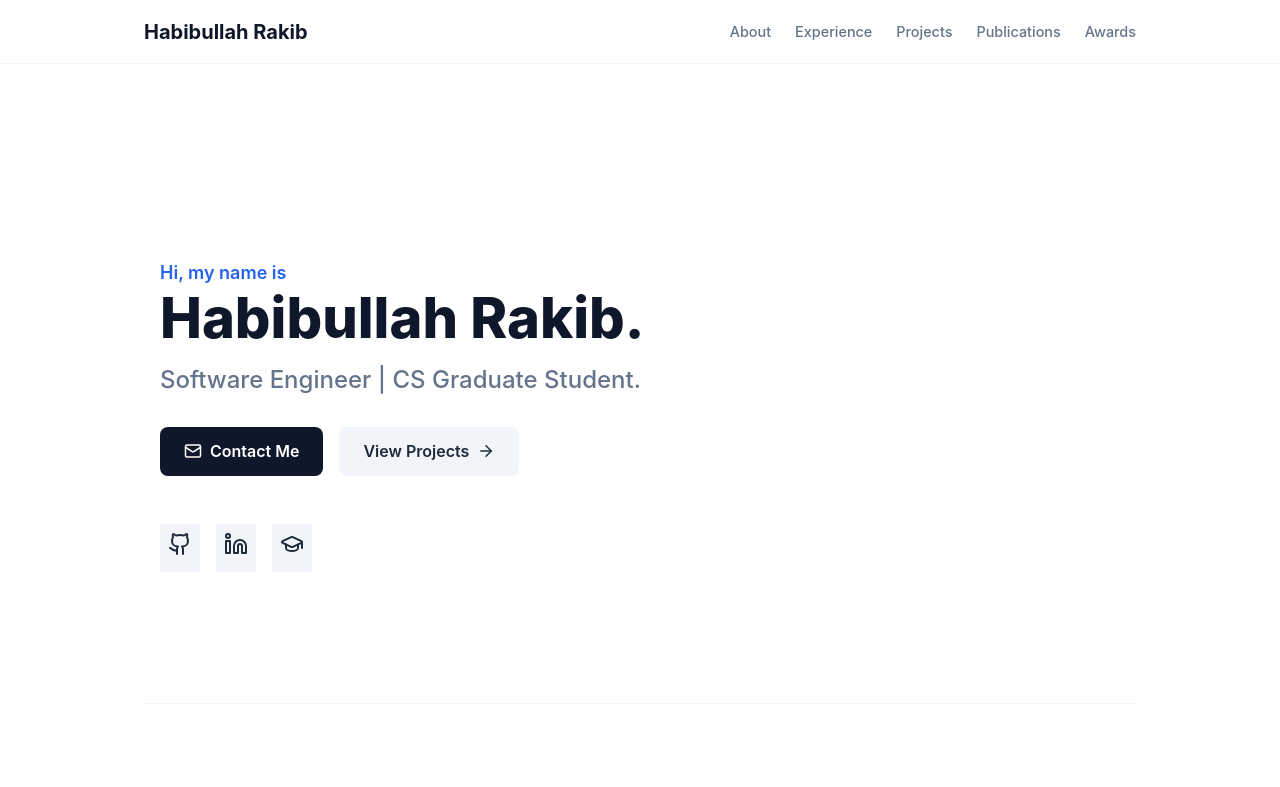
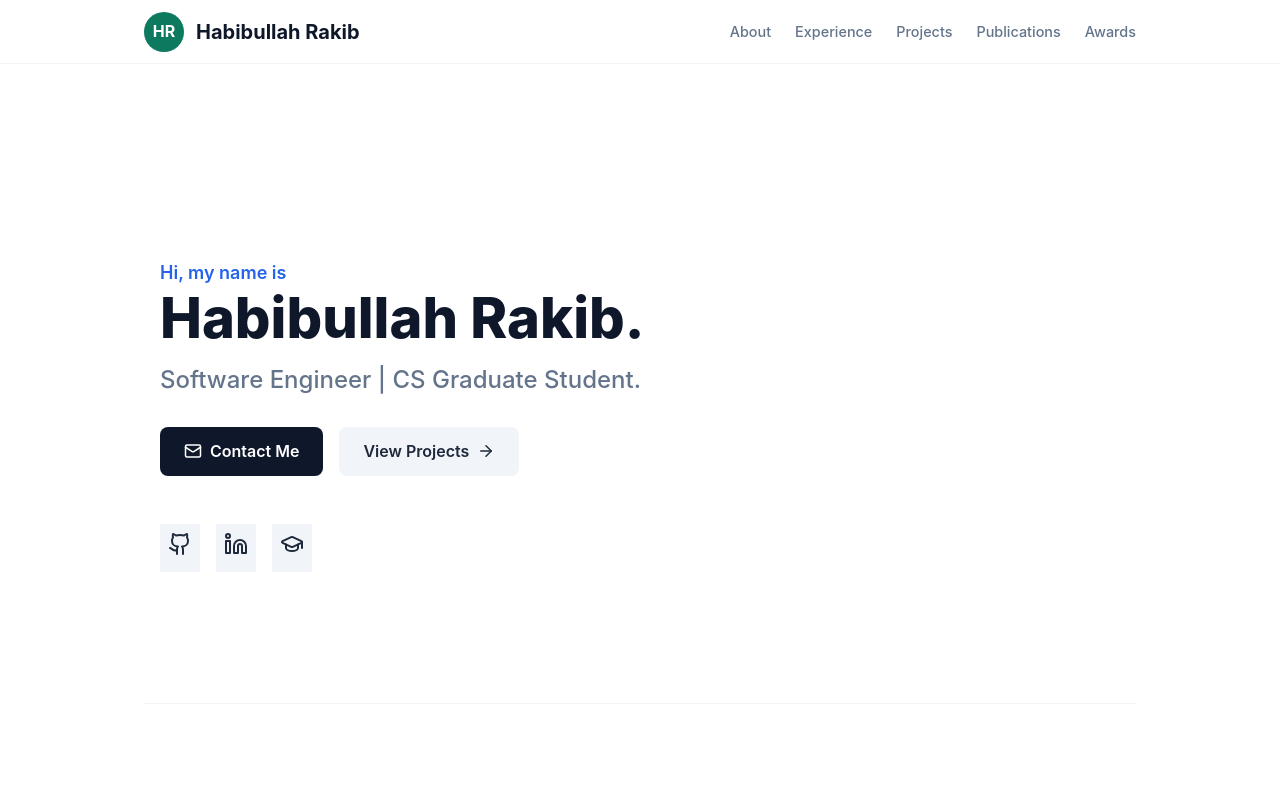
Before and after one commit to mhhrakib/mhhrakib.github.io, a Next.js app: page / in a window 1280 px wide. Shown: the top 787 px of the page. Built offline with nearby package versions, Linux system fonts and the light colour scheme.

Commit message:
style: fix contact button hover and add header avatar

```diff
--- a/src/components/Header.module.css
+++ b/src/components/Header.module.css
@@ -27,6 +27,24 @@
     font-size: 1.25rem;
     color: var(--primary);
     text-decoration: none;
+    display: flex;
+    align-items: center;
+    gap: 0.75rem;
+}
+
+.initialsAvatar {
+    width: 2.5rem;
+    height: 2.5rem;
+    background-color: var(--quran-primary);
+    /* Deep Green */
+    color: #ffffff;
+    border-radius: 50%;
+    display: flex;
+    align-items: center;
+    justify-content: center;
+    font-weight: 700;
+    font-size: 1rem;
+    flex-shrink: 0;
 }
 
 .desktopNav {
--- a/src/components/Header.tsx
+++ b/src/components/Header.tsx
@@ -27,6 +27,7 @@ export default function Header() {
         <header className={styles.header}>
             <div className={styles.container}>
                 <Link href="/" className={styles.logo}>
+                    <div className={styles.initialsAvatar}>HR</div>
                     {portfolioData.personal.name}
                 </Link>
 
--- a/src/components/Hero.module.css
+++ b/src/components/Hero.module.css
@@ -53,6 +53,7 @@
 
 .primary:hover {
     background-color: var(--accent);
+    color: #ffffff !important;
 }
 
 .secondary {
```
